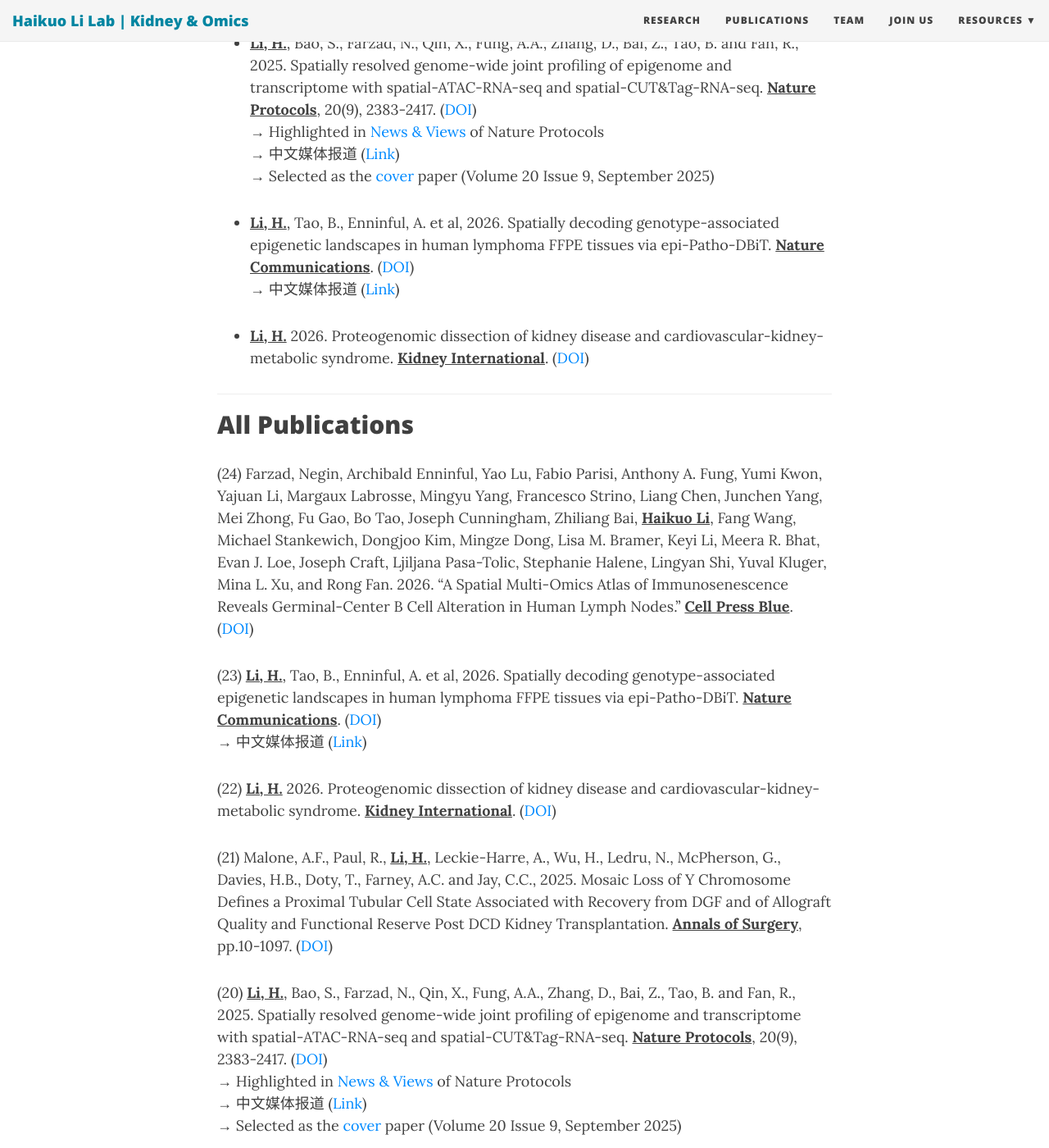
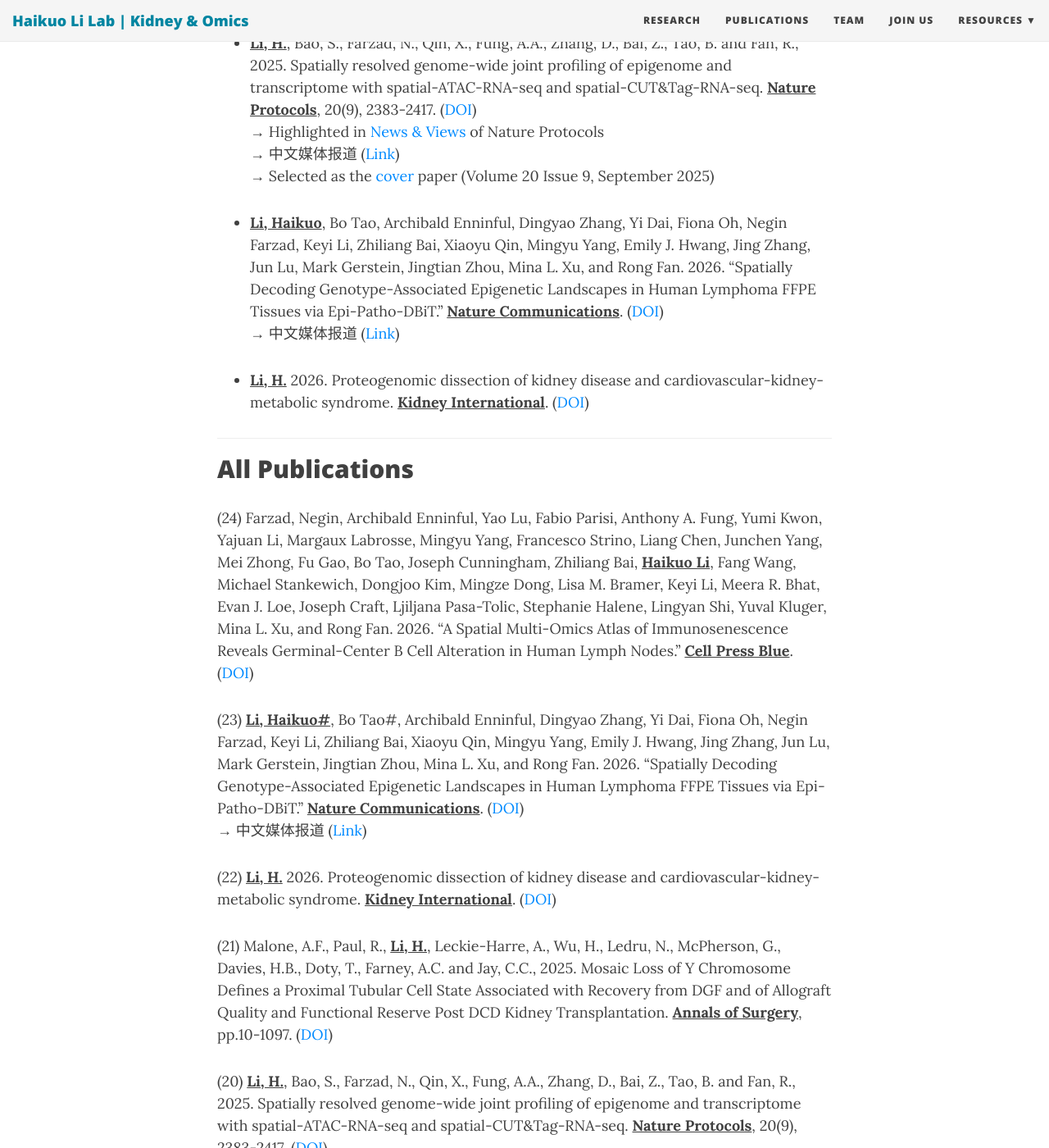
Before and after one commit to TheLiLab/thelilab.github.io, a Jekyll site: the page built from pubs.md, in a window 1280 px wide and 1400 px high, scrolled down 1121 px. Shown: the whole window at 82% size. Built offline with Jekyll 4.4.1, drawn with Linux system fonts in a browser that asks for light colours; nearby versions of some CDN libraries.

Commit message:
Update pubs.md

```diff
--- a/pubs.md
+++ b/pubs.md
@@ -38,7 +38,7 @@
 →	Selected as the <a href="https://www.nature.com/nprot/volumes/20/issues/9" target="_blank">cover</a> paper (Volume 20 Issue 9, September 2025)
 <br>
 
-- <strong><u>Li, H.</u></strong>, Tao, B., Enninful, A. et al, 2026. Spatially decoding genotype-associated epigenetic landscapes in human lymphoma FFPE tissues via epi-Patho-DBiT. <strong><u>Nature Communications</u></strong>. (<a href="https://doi.org/10.1038/s41467-026-71576-9" target="_blank">DOI</a>)<br>
+- <strong><u>Li, Haikuo</u></strong>, Bo Tao, Archibald Enninful, Dingyao Zhang, Yi Dai, Fiona Oh, Negin Farzad, Keyi Li, Zhiliang Bai, Xiaoyu Qin, Mingyu Yang, Emily J. Hwang, Jing Zhang, Jun Lu, Mark Gerstein, Jingtian Zhou, Mina L. Xu, and Rong Fan. 2026. “Spatially Decoding Genotype-Associated Epigenetic Landscapes in Human Lymphoma FFPE Tissues via Epi-Patho-DBiT.” <strong><u>Nature Communications</u></strong>. (<a href="https://doi.org/10.1038/s41467-026-71576-9" target="_blank">DOI</a>)<br>
 →	中文媒体报道 (<a href="https://mp.weixin.qq.com/s/0Wey93u1f5awT6Po8-4cEA" target="_blank">Link</a>)
 <br>
 
@@ -51,7 +51,7 @@
 (24) Farzad, Negin, Archibald Enninful, Yao Lu, Fabio Parisi, Anthony A. Fung, Yumi Kwon, Yajuan Li, Margaux Labrosse, Mingyu Yang, Francesco Strino, Liang Chen, Junchen Yang, Mei Zhong, Fu Gao, Bo Tao, Joseph Cunningham, Zhiliang Bai, <strong><u>Haikuo Li</u></strong>, Fang Wang, Michael Stankewich, Dongjoo Kim, Mingze Dong, Lisa M. Bramer, Keyi Li, Meera R. Bhat, Evan J. Loe, Joseph Craft, Ljiljana Pasa-Tolic, Stephanie Halene, Lingyan Shi, Yuval Kluger, Mina L. Xu, and Rong Fan. 2026. “A Spatial Multi-Omics Atlas of Immunosenescence Reveals Germinal-Center B Cell Alteration in Human Lymph Nodes.” <strong><u>Cell Press Blue</u></strong>. (<a href="https://doi.org/10.1016/j.cpblue.2026.100053" target="_blank">DOI</a>)
 <br>
 
-(23) <strong><u>Li, H.</u></strong>, Tao, B., Enninful, A. et al, 2026. Spatially decoding genotype-associated epigenetic landscapes in human lymphoma FFPE tissues via epi-Patho-DBiT. <strong><u>Nature Communications</u></strong>. (<a href="https://doi.org/10.1038/s41467-026-71576-9" target="_blank">DOI</a>)<br>
+(23) <strong><u>Li, Haikuo#</u></strong>, Bo Tao#, Archibald Enninful, Dingyao Zhang, Yi Dai, Fiona Oh, Negin Farzad, Keyi Li, Zhiliang Bai, Xiaoyu Qin, Mingyu Yang, Emily J. Hwang, Jing Zhang, Jun Lu, Mark Gerstein, Jingtian Zhou, Mina L. Xu, and Rong Fan. 2026. “Spatially Decoding Genotype-Associated Epigenetic Landscapes in Human Lymphoma FFPE Tissues via Epi-Patho-DBiT.” <strong><u>Nature Communications</u></strong>. (<a href="https://doi.org/10.1038/s41467-026-71576-9" target="_blank">DOI</a>)<br>
 →	中文媒体报道 (<a href="https://mp.weixin.qq.com/s/0Wey93u1f5awT6Po8-4cEA" target="_blank">Link</a>)
 <br>
 
```
